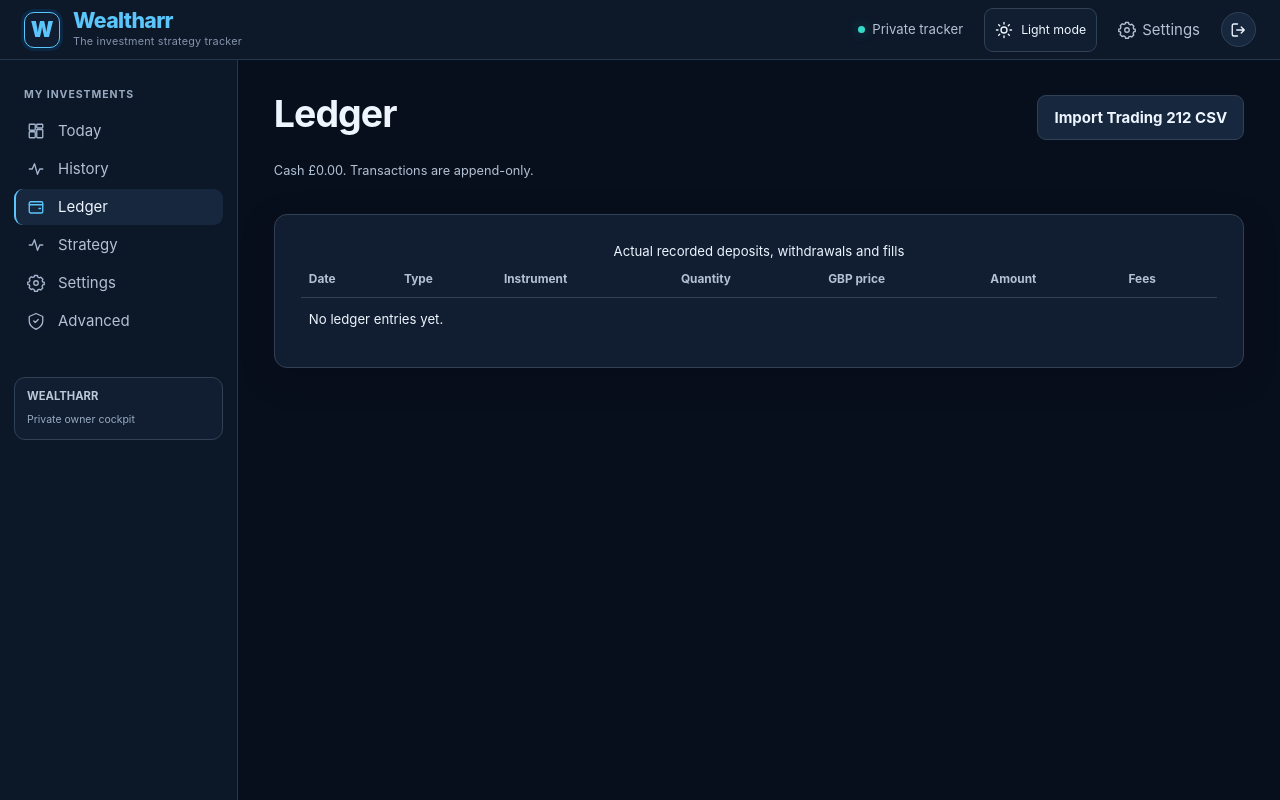
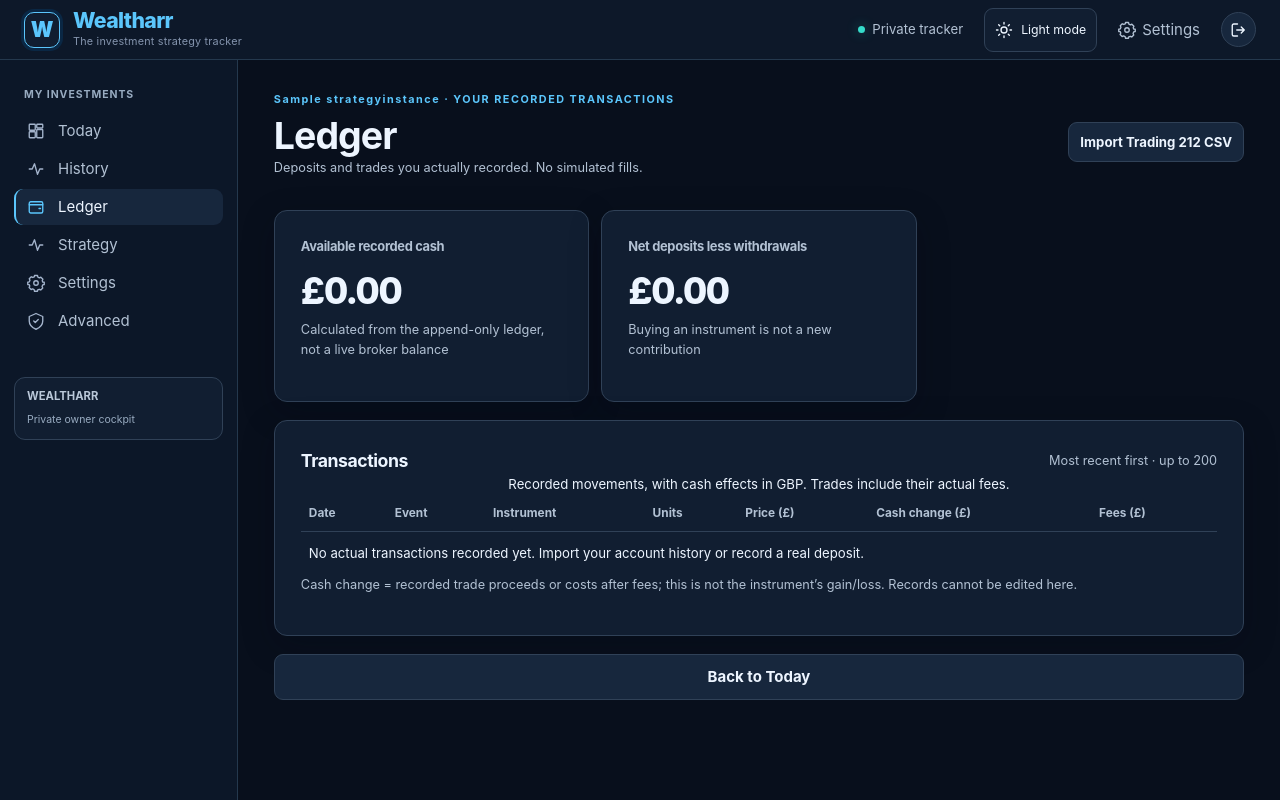
Before and after one commit to Ricas13/wealtharr_v2, a Django app: page /cockpit/ledger/ in a window 1280 px wide. Run offline with Django 5.2, Linux system fonts and the light colour scheme; a user stored in the database is signed in; data comes from the database, SQL or seed files in the repository; tables that the repository leaves empty hold one stand-in row (values such as "Sample post"); parts of the project's set-up code (start-up, migrations or seed data) failed here and were passed over.

Commit message:
feat(ui): explain verified returns and actual cash ledger clearly

```diff
--- a/templates/ledger_cockpit.html
+++ b/templates/ledger_cockpit.html
@@ -1,3 +1,50 @@
-{% extends 'base.html' %}{% block title %}Ledger{% endblock %}{% block content %}<section class="cockpit"><div class="ck-section-head"><h1>Ledger</h1><a class="btn" href="{% url 'cockpit_csv' %}">Import Trading 212 CSV</a></div>
-<p class="ck-muted">Cash £{{ report.cash|floatformat:'2g' }}. Transactions are append-only.</p>
-<div class="panel ck-card table-scroll"><table class="data-table"><caption>Actual recorded deposits, withdrawals and fills</caption><thead><tr><th>Date</th><th>Type</th><th>Instrument</th><th>Quantity</th><th>GBP price</th><th>Amount</th><th>Fees</th></tr></thead><tbody>{% for e in entries %}<tr><td>{{ e.occurred_on }}</td><td>{{ e.kind }}</td><td>{{ e.symbol|default:'—' }}</td><td>{{ e.quantity }}</td><td>{{ e.unit_price }}</td><td>{{ e.amount }}</td><td>{{ e.fee }}</td></tr>{% empty %}<tr><td colspan="7">No ledger entries yet.</td></tr>{% endfor %}</tbody></table></div></section>{% endblock %}
+{% extends 'base.html' %}
+{% block title %}Ledger{% endblock %}
+{% block content %}
+<div class="cockpit ck-v2">
+  <header class="ck-top">
+    <div><p class="ck-overline">{{ strategy.name }} · YOUR RECORDED TRANSACTIONS</p><h1>Ledger</h1>
+      <p class="ck-muted">Deposits and trades you actually recorded. No simulated fills.</p>
+    </div>
+    <a class="btn btn-subtle btn-sm" href="{% url 'cockpit_csv' %}">Import Trading 212 CSV</a>
+  </header>
+  <div class="ck-metrics ck-metrics-two">
+    <section class="panel ck-card">
+      <h2 class="ck-label">Available recorded cash</h2>
+      <p class="ck-number">£{{ report.cash|floatformat:'2g' }}</p>
+      <p class="ck-muted">Calculated from the append-only ledger, not a live broker balance</p>
+    </section>
+    <section class="panel ck-card">
+      <h2 class="ck-label">Net deposits less withdrawals</h2>
+      <p class="ck-number">£{{ report.net_contributed|floatformat:'2g' }}</p>
+      <p class="ck-muted">Buying an instrument is not a new contribution</p>
+    </section>
+  </div>
+  <section class="panel ck-card" aria-labelledby="transactions-title">
+    <div class="ck-section-head"><h2 id="transactions-title">Transactions</h2><span class="ck-muted">Most recent first · up to 200</span></div>
+    <div class="table-scroll"><table class="data-table ck-ledger-table">
+      <caption>Recorded movements, with cash effects in GBP. Trades include their actual fees.</caption>
+      <thead><tr><th>Date</th><th>Event</th><th>Instrument</th><th>Units</th><th>Price (£)</th><th>Cash change (£)</th><th>Fees (£)</th></tr></thead>
+      <tbody>
+      {% for entry in entries %}
+        <tr>
+          <td><time datetime="{{ entry.date|date:'Y-m-d' }}">{{ entry.date|date:'j M Y' }}</time></td>
+          <th scope="row">{{ entry.kind }}</th>
+          <td>{{ entry.symbol|default:'—' }}</td>
+          <td>{% if entry.quantity is not None %}{{ entry.quantity }}{% else %}—{% endif %}</td>
+          <td>{% if entry.unit_price is not None %}{{ entry.unit_price }}{% else %}—{% endif %}</td>
+          <td class="ck-tabular">{{ entry.cash_change|floatformat:'2g' }}</td>
+          <td>{% if entry.fee is not None %}{{ entry.fee|floatformat:'2g' }}{% else %}—{% endif %}</td>
+        </tr>
+        {% if entry.note %}<tr class="ck-ledger-note"><td colspan="7"><small>Entry #{{ entry.id }} · {{ entry.note }}</small></td></tr>{% endif %}
+      {% empty %}
+        <tr><td colspan="7">No actual transactions recorded yet. Import your account history or record a real deposit.</td></tr>
+      {% endfor %}
+      </tbody>
+    </table></div>
+    {% if entry_limit_reached %}<p class="ck-muted">Showing the latest 200 transactions; older records remain stored.</p>{% endif %}
+    <p class="ck-muted">Cash change = recorded trade proceeds or costs after fees; this is not the instrument’s gain/loss. Records cannot be edited here.</p>
+  </section>
+  <a class="btn btn-subtle" href="{% url 'cockpit_today' %}">Back to Today</a>
+</div>
+{% endblock %}
```
